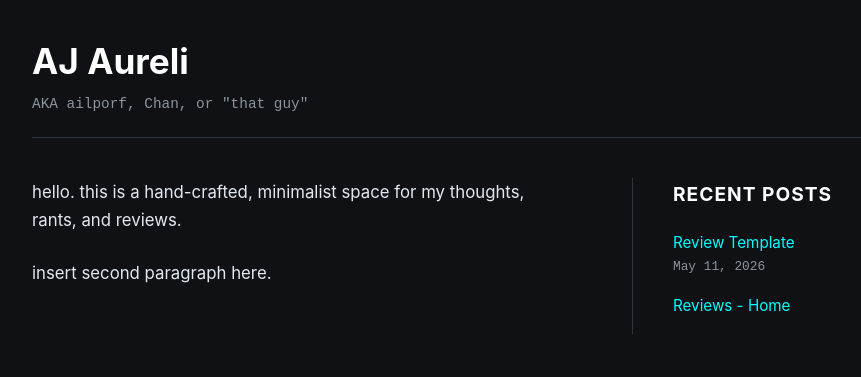
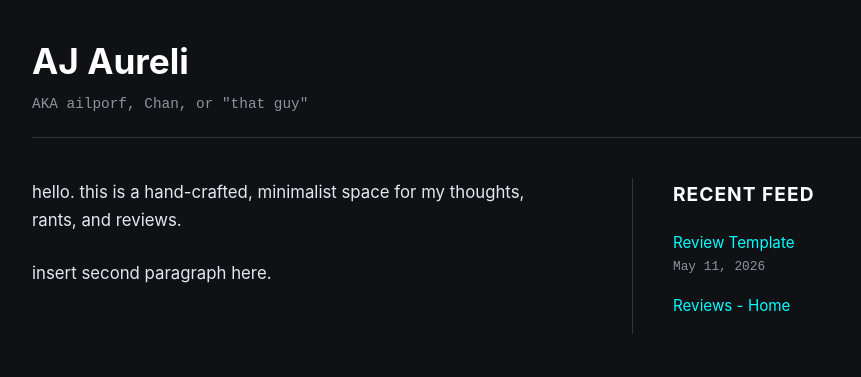
Before and after one commit to ailporf/ailporf.github.io, a Jekyll site: the page built from index.html, in a window 1280 px wide. Shown: the top 377 px of the page, without its empty margins (128-989 px from the left). Built offline with Jekyll 4.4.1, drawn with Linux system fonts in a browser that asks for light colours.

Commit message:
update home page, update review layout label

```diff
--- a/index.html
+++ b/index.html
@@ -26,17 +26,16 @@
                         insert second paragraph here.
                     </p>
                 </section>
-
                 <aside class="column-sidebar">
-                    <h2>Recent Posts</h2>
+                    <h2>Recent Feed</h2>
                     <ul class="recent-posts-list">
-                      {% assign reviews = site.pages | where_exp: "item", "item.path contains 'reviews/'" | sort: "date" | reverse %}
-                      {% for review in reviews limit: 10 %}
+                    {% assign feed = site.pages | where_exp: "item", "item.path contains 'reviews/' or item.path contains 'rants/'" | sort: "date" | reverse %}
+                    {% for post in feed limit: 10 %}
                         <li>
-                          <a href="{{ review.url }}">{{ review.title }}</a>
-                          <span class="post-date">{{ review.date | date: "%b %d, %Y" }}</span>
+                        <a href="{{ post.url }}">{{ post.title }}</a>
+                        <span class="post-date">{{ post.date | date: "%b %d, %Y" }}</span>
                         </li>
-                      {% endfor %}
+                    {% endfor %}
                     </ul>
                 </aside>
             </div>
```
Also changed, not shown: reviews/post-template.md (+1 -1 lines), _layouts/review.html (renamed from _layouts/post.html).
